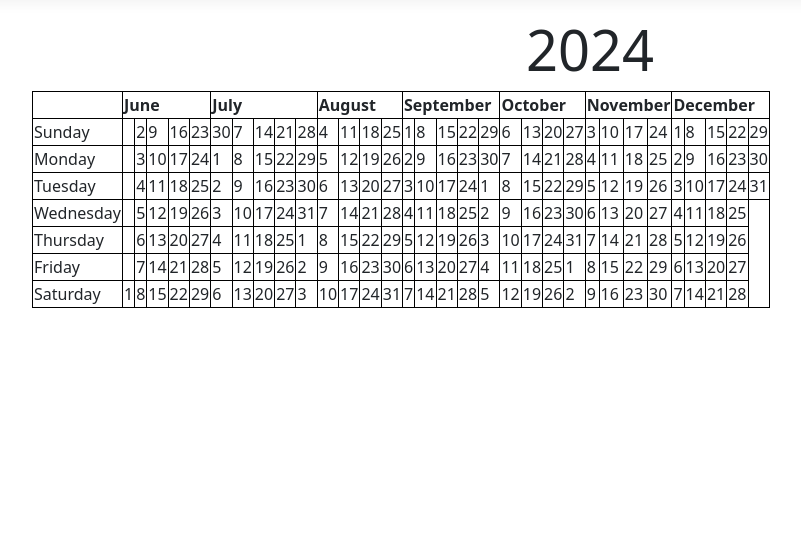
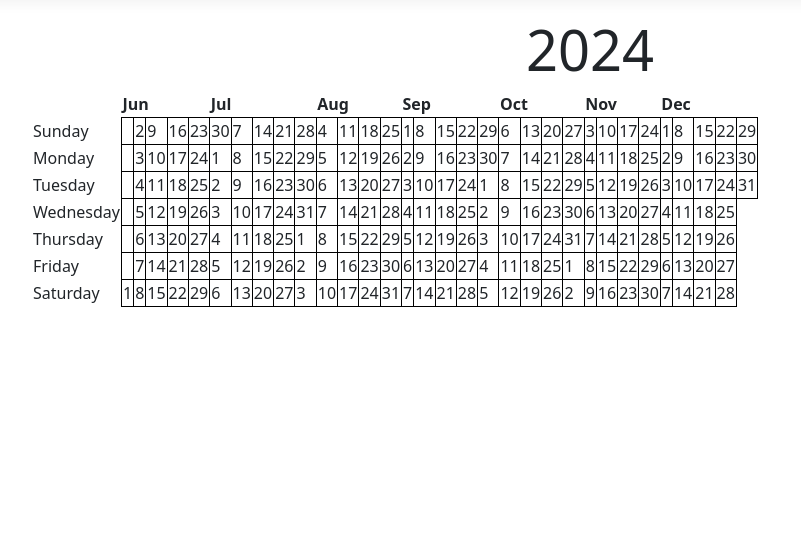
Before and after one commit to smease12/DailyWorkVisualizer, an ASP.NET Core app: page / in a window 1280 px wide. Shown: the part 57-605 px from the top of the page, without its empty margins (50-851 px from the left). Run offline with ASP.NET Core 8, Linux system fonts and the light colour scheme; style sheets or scripts are compiled from the project's sources.

Commit message:
Remove borders from left col and headers

```diff
--- a/DailyWorkVisualizer/Pages/Index.cshtml
+++ b/DailyWorkVisualizer/Pages/Index.cshtml
@@ -10,17 +10,17 @@
 
     <table>
       <tr>
-        <td>&nbsp;</td>
-        <th colspan="5">June</th>
-        <th colspan="5">July</th>
-        <th colspan="4">August</th>
-        <th colspan="5">September</th>
-        <th colspan="4">October</th>
-        <th colspan="4">November</th>
-        <th colspan="5">December</th>
+        <td style="border-style: none;">&nbsp;</td>
+        <th colspan="5">Jun</th>
+        <th colspan="5">Jul</th>
+        <th colspan="4">Aug</th>
+        <th colspan="5">Sep</th>
+        <th colspan="4">Oct</th>
+        <th colspan="4">Nov</th>
+        <th colspan="5">Dec</th>
       </tr>
       <tr>
-        <td>Sunday</td>
+        <td class="leftCol">Sunday</td>
         <td>&nbsp;</td>
         <td>2</td>
         <td>9</td>
@@ -55,7 +55,7 @@
         <td>29</td>
       </tr>
       <tr>
-        <td>Monday</td>
+        <td class="leftCol">Monday</td>
         <td>&nbsp;</td>
         <td>3</td>
         <td>10</td>
@@ -90,7 +90,7 @@
         <td>30</td>
       </tr>
       <tr>
-        <td>Tuesday</td>
+        <td class="leftCol">Tuesday</td>
         <td>&nbsp;</td>
         <td>4</td>
         <td>11</td>
@@ -125,7 +125,7 @@
         <td>31</td>
       </tr>
       <tr>
-        <td>Wednesday</td>
+        <td class="leftCol">Wednesday</td>
         <td>&nbsp;</td>
         <td>5</td>
         <td>12</td>
@@ -159,7 +159,7 @@
         <td>25</td>
       </tr>
       <tr>
-        <td>Thursday</td>
+        <td class="leftCol">Thursday</td>
         <td>&nbsp;</td>
         <td>6</td>
         <td>13</td>
@@ -193,7 +193,7 @@
         <td>26</td>
       </tr>
       <tr>
-        <td>Friday</td>
+        <td class="leftCol">Friday</td>
         <td>&nbsp;</td>
         <td>7</td>
         <td>14</td>
@@ -227,7 +227,7 @@
         <td>27</td>
       </tr>
       <tr>
-        <td>Saturday</td>
+        <td class="leftCol">Saturday</td>
         <td>1</td>
         <td>8</td>
         <td>15</td>
--- a/DailyWorkVisualizer/wwwroot/css/site.css
+++ b/DailyWorkVisualizer/wwwroot/css/site.css
@@ -21,7 +21,15 @@ body {
   margin-bottom: 60px;
 }
 
-table, th, td {
+table, td {
   border: 1px solid black;
   border-collapse: collapse;
 }
+table, th{
+  border-style: none;
+}
+.leftCol {
+  border-left: none;
+  border-top:none;
+  border-bottom:none;
+}
```
Also changed, not shown: 9 other files.
